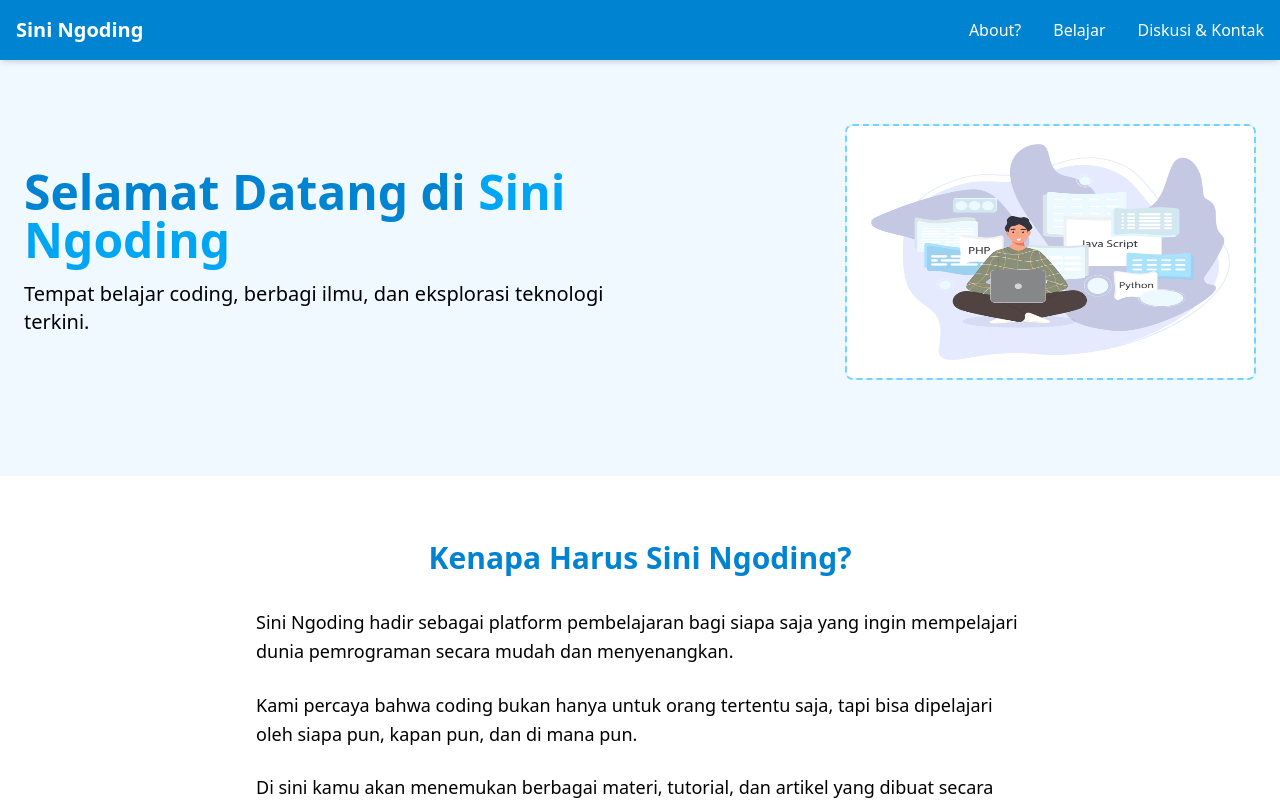
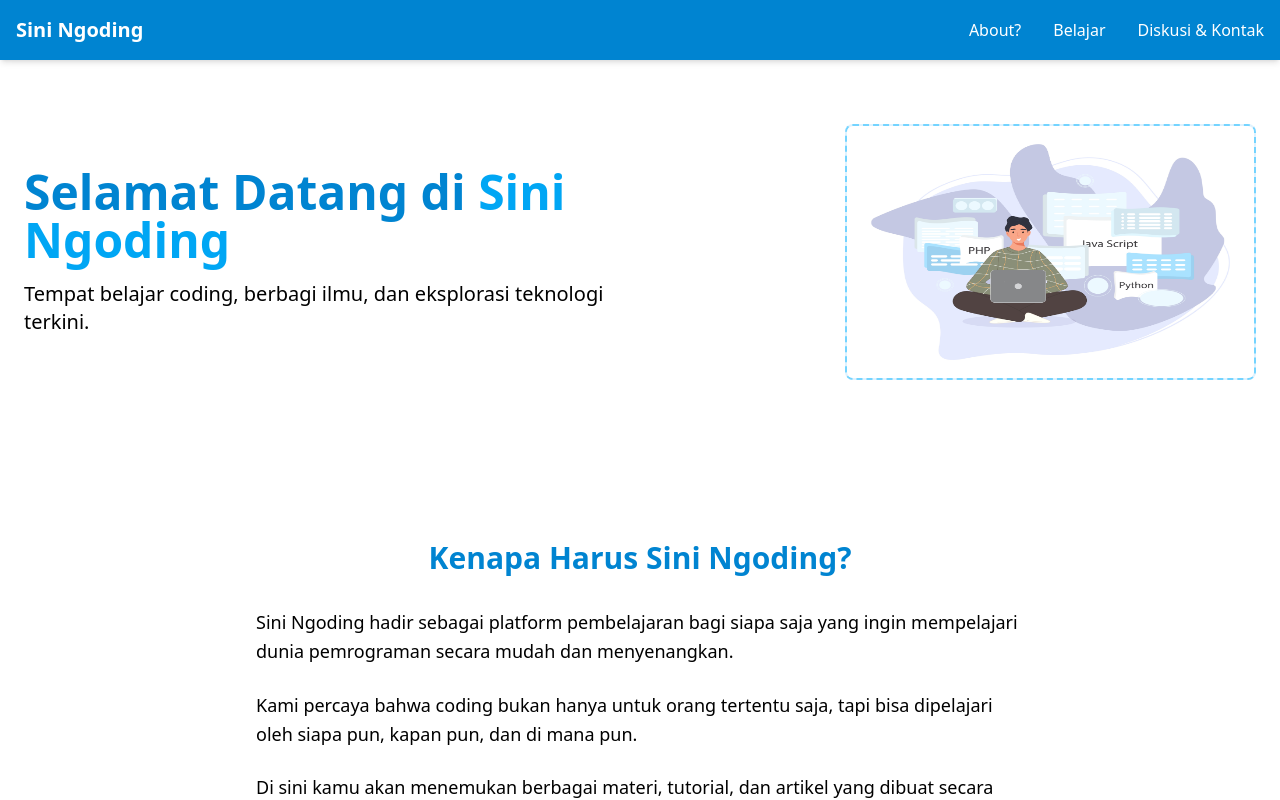
Before and after one commit to 00668901/my-react-web, a React (Vite) app: page / in a window 1280 px wide. Shown: the top 800 px of the page. Built offline with nearby package versions, Linux system fonts and the light colour scheme; no server answers; the database is empty.

Commit message:
hapus bg sky di home section

```diff
--- a/src/App.jsx
+++ b/src/App.jsx
@@ -19,7 +19,7 @@ function App() {
       {/* Main Content */}
       <main className="flex-grow">
         {/* Home Section */}
-        <section id="home" className="bg-sky-50 pt-16 pb-24">
+        <section id="home" className="pt-16 pb-24">
           <div className="container mx-auto px-6 flex flex-col md:flex-row justify-between items-center">
             {/* Teks Konten */}
             <div className="md:w-1/2 text-left">
```
